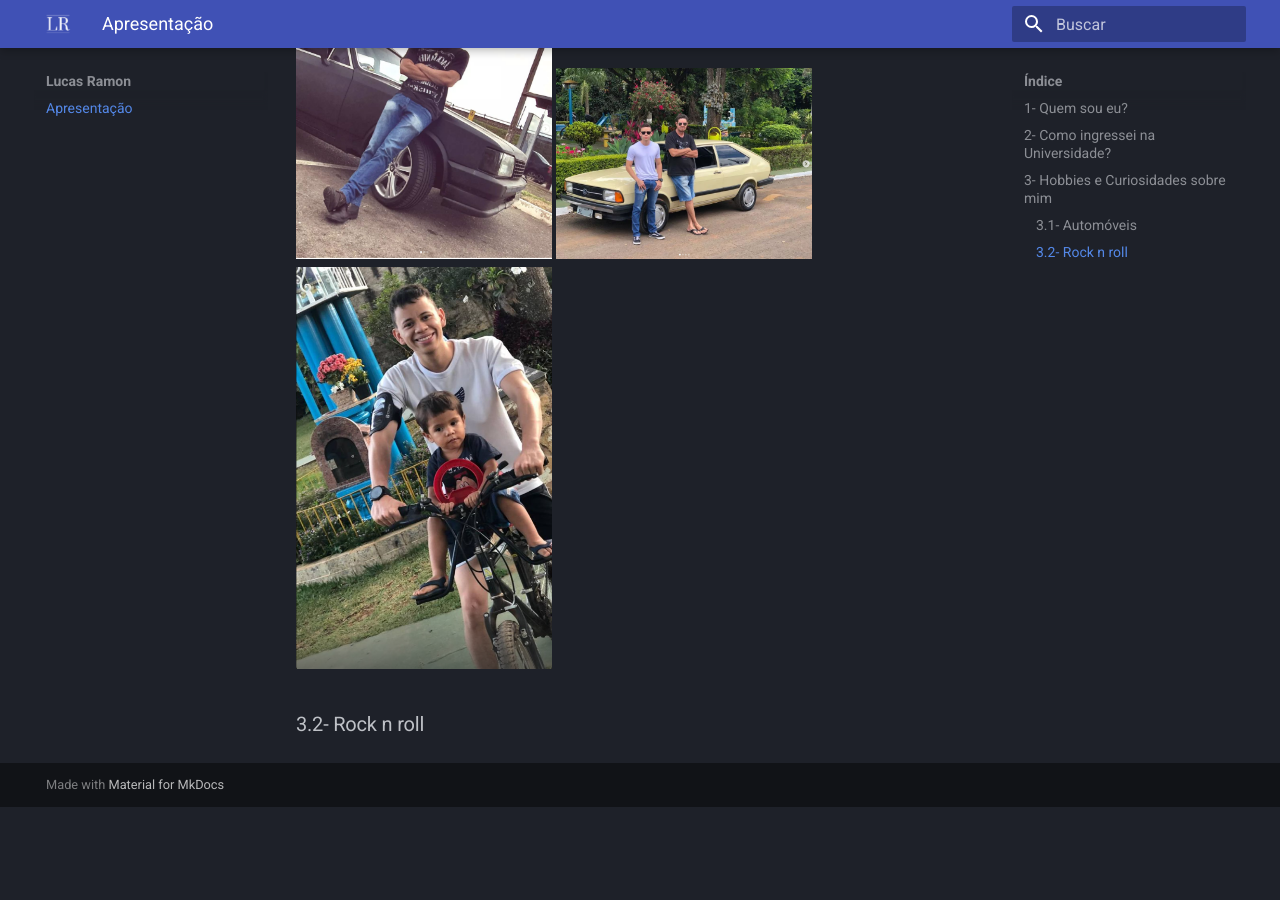
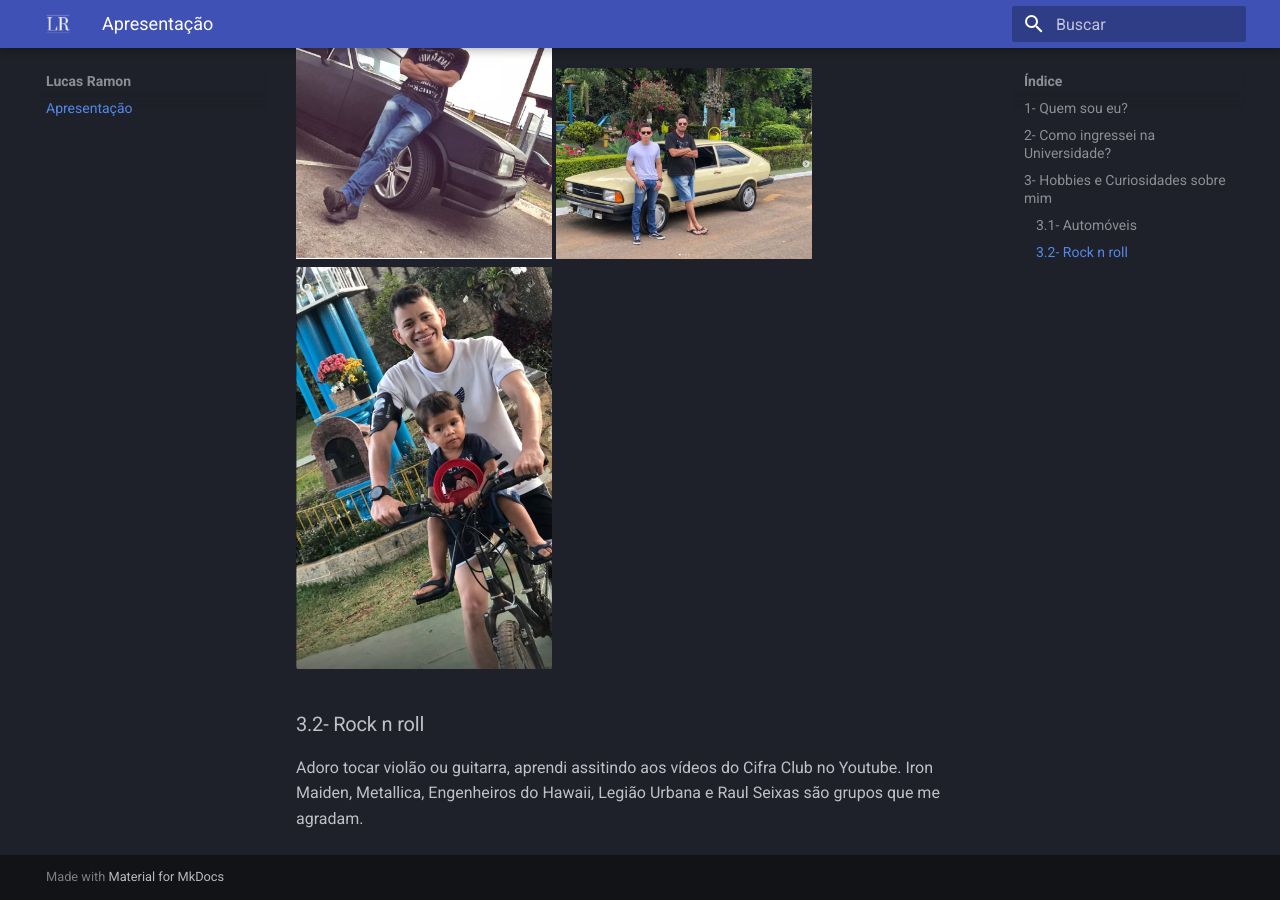
Before and after one commit to lramon2001/lramon2001.github.io, an MkDocs documentation site: the page built from docs/index.md, in a window 1280 px wide and 900 px high, scrolled down 934 px. Built offline with MkDocs 1.6.1 and Material for MkDocs 9.7.7, drawn with Linux system fonts in a browser that asks for light colours; before the commit the page ends 1741 px from its top, so only the background shows below that.

Commit message:
Update index.md

```diff
--- a/docs/index.md
+++ b/docs/index.md
@@ -18,3 +18,4 @@ Sou apaixonado por carros, motocicletas e bicicletas. Gosto de dirigir o Opala 1
 <img src="./media/opala.png" width="256" height="256"/> <img src="./media/passat.png" width="256" height="256"/><img src="./media/bike.png" width="256" height="256"/>
 
 ### 3.2- Rock n roll
+Adoro tocar violão ou guitarra, aprendi assitindo aos vídeos do Cifra Club no Youtube. Iron Maiden, Metallica, Engenheiros do Hawaii, Legião Urbana e Raul Seixas são grupos que me agradam.
```
